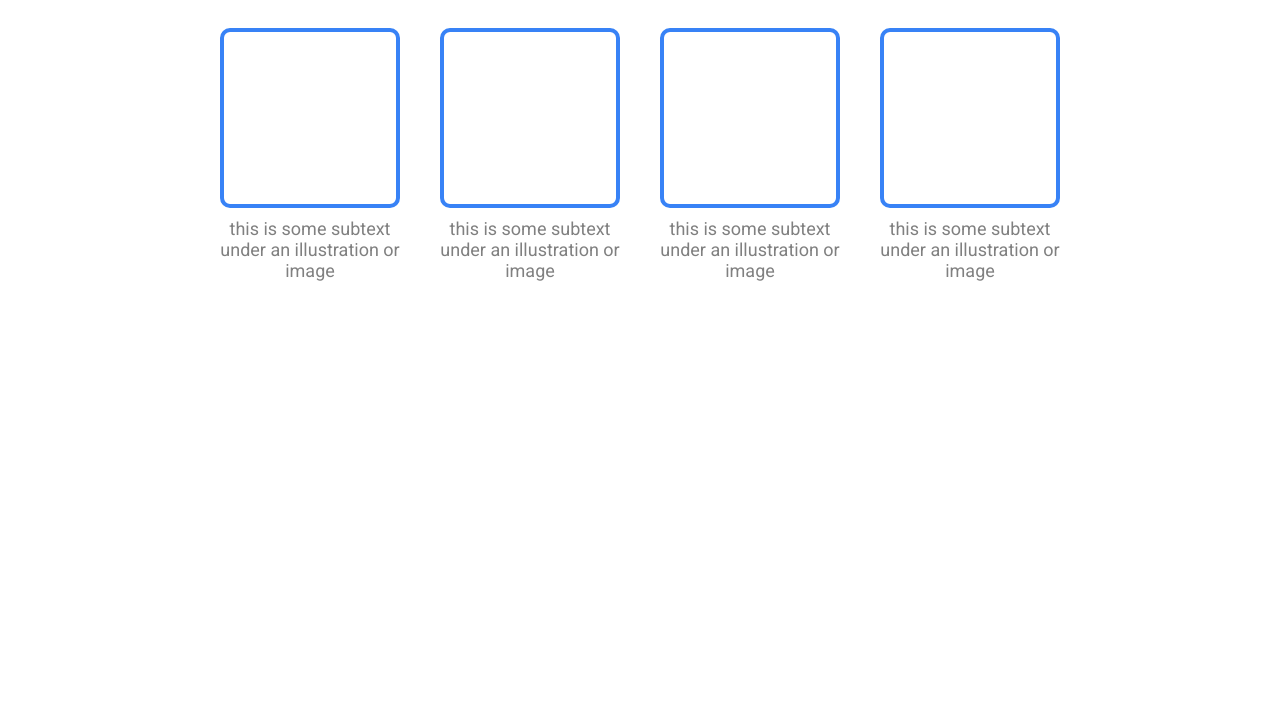
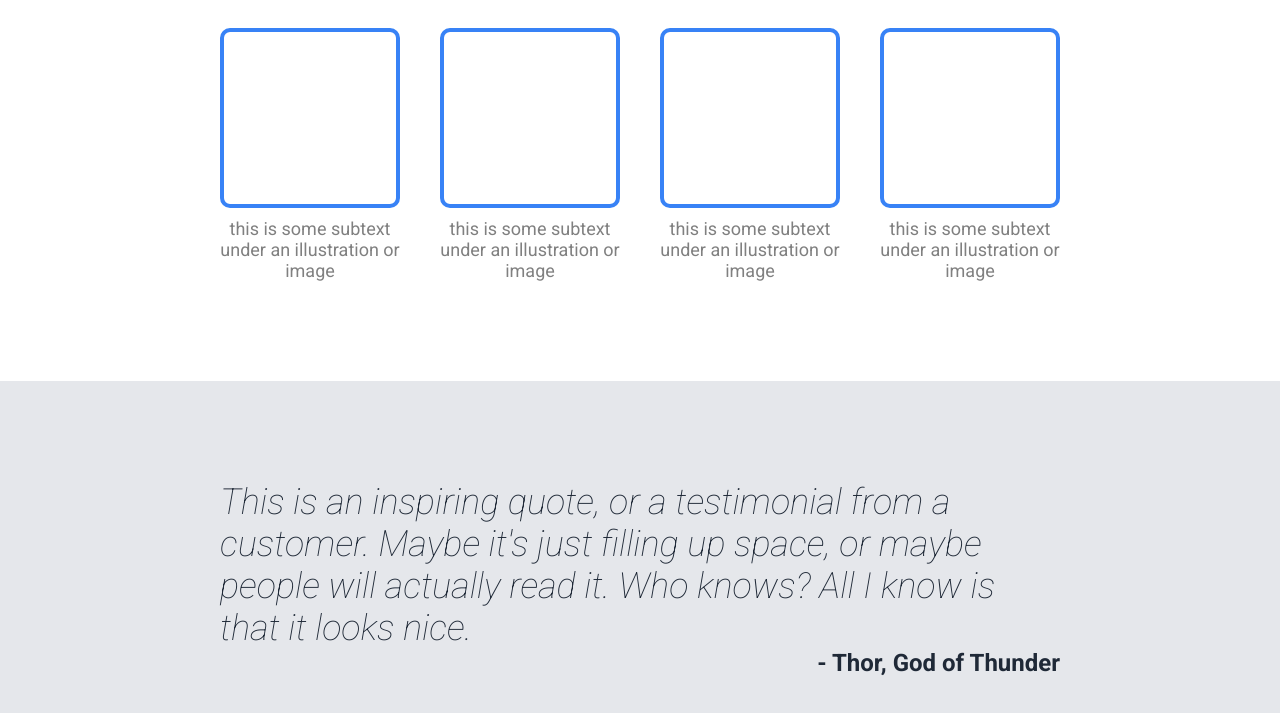
Before and after one commit to andersgul/foundations-landing-page, a plain HTML site: page index.html in a window 1280 px wide. Shown: the part 632-1345 px from the top of the page. Before the commit the page ends 1013 px from the top, so only its background shows below. Drawn offline with Linux system fonts and the light colour scheme.

Commit message:
Add quote section

```diff
--- a/index.html
+++ b/index.html
@@ -58,5 +58,11 @@
             </div>
         </div>
     </div>
+    <div class="quote-container">
+        <div class="quote-section">
+            <div class="quote">This is an inspiring quote, or a testimonial from a customer. Maybe it's just filling up space, or maybe people will actually read it. Who knows? All I know is that it looks nice.</div>
+            <div class="quote-author">- Thor, God of Thunder</div>
+        </div>
+    </div>
 </body>
 </html>
--- a/style.css
+++ b/style.css
@@ -126,3 +126,32 @@ button {
     margin-top: 10px;
     max-width: 180px;
 }
+
+.quote-container {
+    display: flex;
+    flex-direction: column;
+    align-items: center;
+    background-color: #E5E7EB;
+}
+
+.quote-section {
+    display: flex;
+    flex-direction: column;
+    max-width: 840px;
+    color: #1F2937;
+    margin-top: 100px;
+    margin-bottom: 100px;
+}
+
+.quote {
+    font-style: italic;
+    font-weight: lighter;
+    font-size: 36px;
+}
+
+.quote-author {
+    display: flex;
+    align-self: flex-end;
+    font-size: 24px;
+    font-weight: bold;
+}
```
